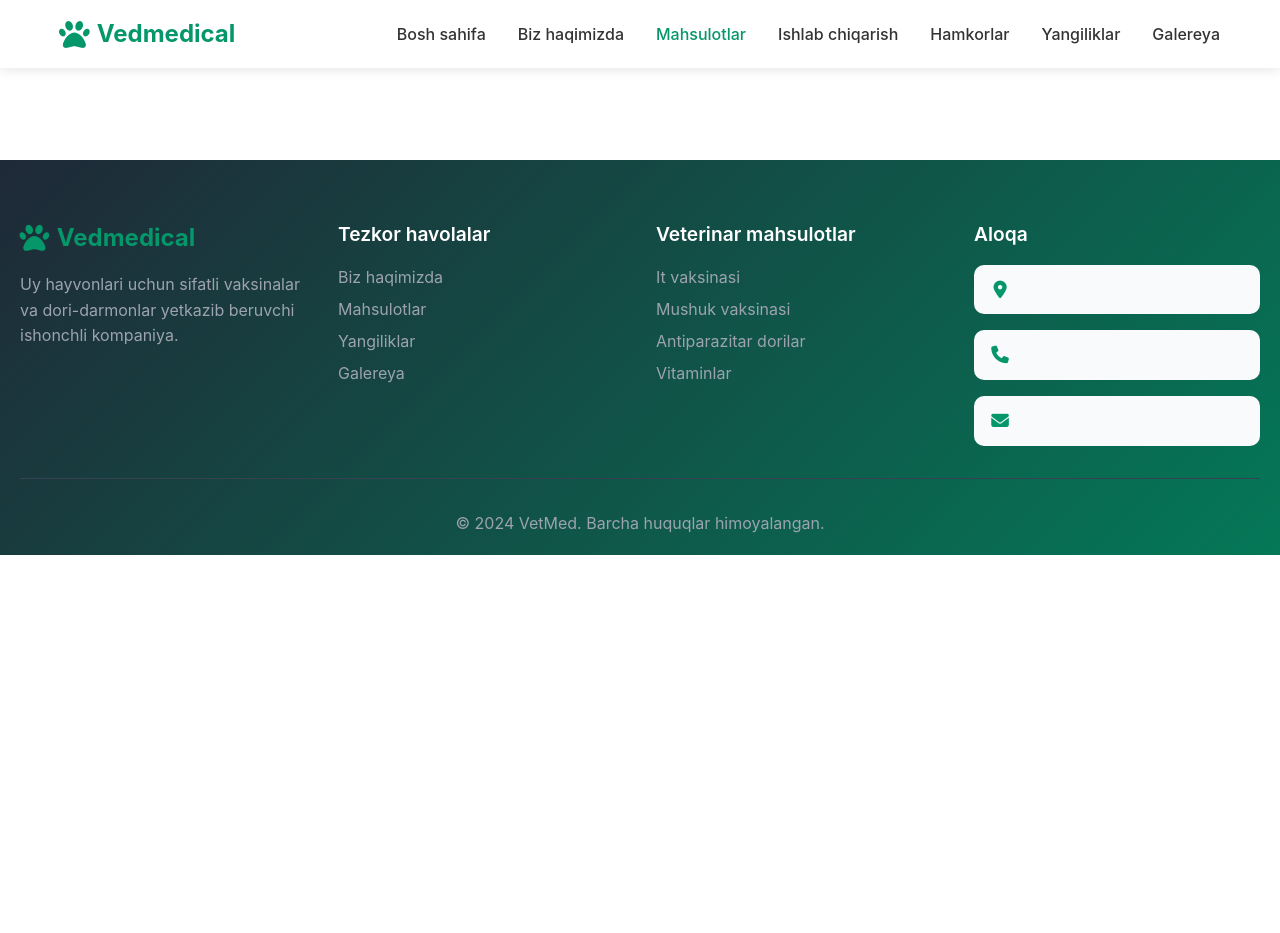
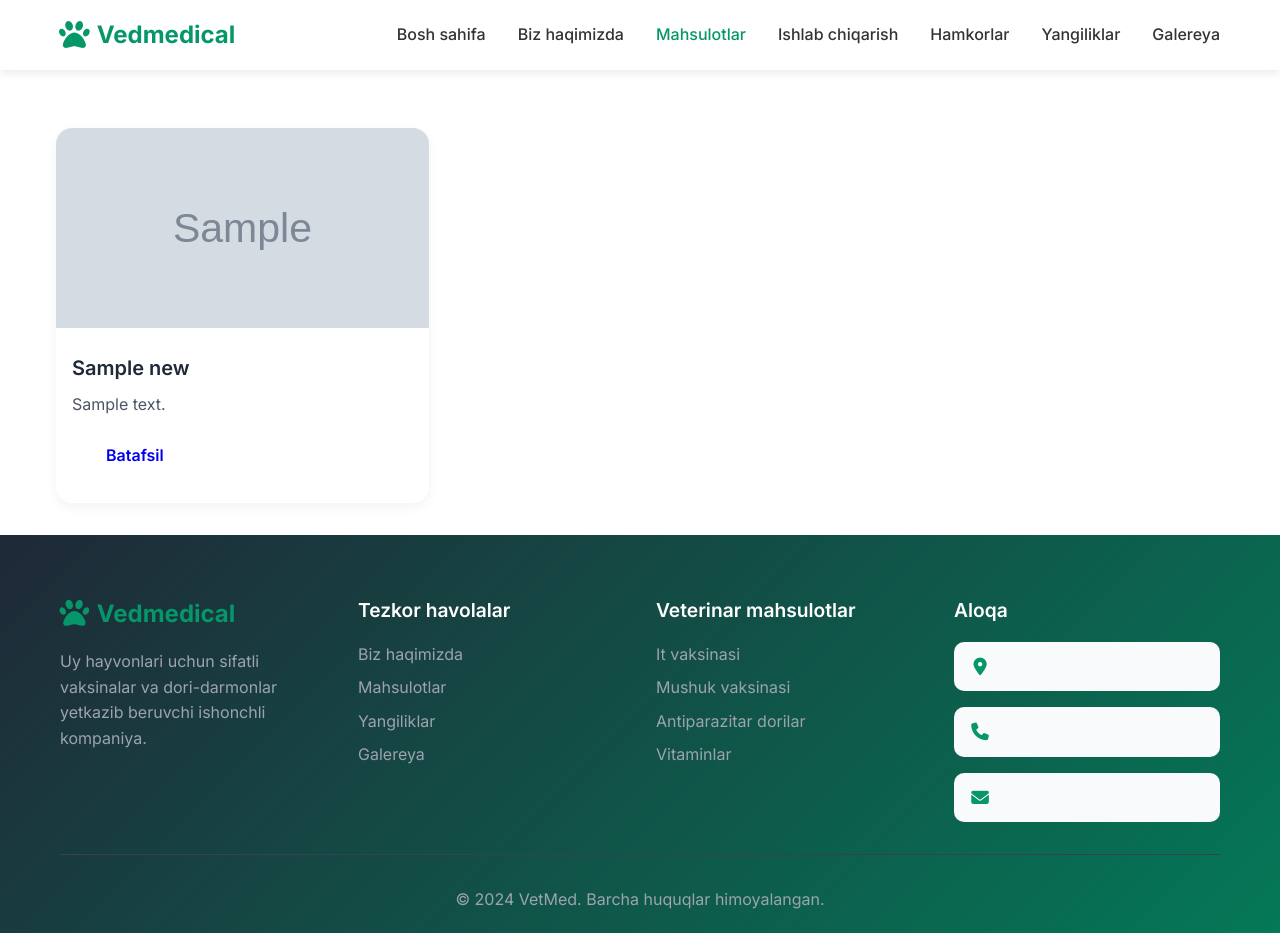
Before and after one commit to xusniddinovk1/vedmedical, a Django app: page /news/ in a window 1280 px wide. Before the commit the page ends 555 px from the top, so only its background shows below. Run offline with Django 5.2, Linux system fonts and the light colour scheme; tables that the repository leaves empty hold one stand-in row (values such as "Sample post"); grey boxes marked "Sample" are stand-in pictures; some libraries are stand-ins or nearby versions.

Commit message:
initial commit

```diff
--- a/medical/urls.py
+++ b/medical/urls.py
@@ -9,5 +9,6 @@ urlpatterns = [
     path("galleries/", views.gallery_page, name="gallery"),
     path("products/", views.product_list, name="products"),
     path("product/<int:pk>/", views.product_detail, name="product_detail"),
-    path("news/", views.news_list, name="news"),
+    path('news/', views.news_page, name='news'),
+    path('news/<int:id>/', views.news_detail, name='news_detail'),
 ]
--- a/medical/views.py
+++ b/medical/views.py
@@ -90,6 +90,17 @@ def product_detail(request, pk):
     })
 
 
-def news_list(request):
-    news = News.objects.all().order_by("-date")
-    return render(request, "medical/news.html", {"news_list": news})
+def news_page(request):
+    educations = News.objects.all()
+    ctx = {
+        "educations": educations
+    }
+    return render(request, 'medical/news.html', ctx)
+
+
+def news_detail(request, id):
+    education = get_object_or_404(News, pk=id)
+    ctx = {
+        'education': education
+    }
+    return render(request, 'medical/news_detail.html', ctx)
--- a/static/medical/css/style.css
+++ b/static/medical/css/style.css
@@ -3105,22 +3105,21 @@ body {
   margin: 0.5rem 0;
 }
 
-.btn {
-  background-color: #000;
-  color: #fff;
-  padding: 0.5rem 1rem;
-  border-radius: 0.5rem;
-  display: inline-block;
-  margin-top: 0.5rem;
-  transition: background-color 0.3s ease, color 0.3s ease, border 0.3s ease;
-  border: none;
-  cursor: pointer;
-}
-
-.btn:hover {
-  background-color: #fff;
-  color: #000;
-  border: 1px solid black;
+.btn1 {
+    display: inline-flex;
+    align-items: center;
+    padding: 1rem 2rem;
+    text-decoration: none;
+    border-radius: 50px;
+    font-weight: 600;
+    transition: all 0.3s ease;
+    border: 2px solid transparent;
+}
+
+.btn1:hover {
+    background: #f8fafc;
+    transform: translateY(-2px);
+    box-shadow: 0 10px 25px rgba(0,0,0,0.2);
 }
 
 /* === Modal === */
--- a/templates/medical/news.html
+++ b/templates/medical/news.html
@@ -1,16 +1,16 @@
 <!DOCTYPE html>
-{% load static %} {% load humanize %}
-<html lang="en">
+{% load static %}
+{% load humanize %}
+<html lang="uz">
 <head>
-    <meta charset="UTF-8"/>
-    <meta name="viewport" content="width=device-width, initial-scale=1.0"/>
-    <link rel="stylesheet" href="{% static 'medical/css/style.css' %}"/>
-    <script
-            src="https://kit.fontawesome.com/5974a913f2.js"
-            crossorigin="anonymous"
-    ></script>
-    <script src="https://cdn.tailwindcss.com"></script>
-    <title>O'quv bo'limi</title>
+    <meta charset="UTF-8">
+    <meta name="viewport" content="width=device-width, initial-scale=1.0">
+    <title>Vedmedical - Uy hayvonlari uchun vaksinalar va dori-darmonlar</title>
+    <link rel="stylesheet" href="{% static 'medical/css/style.css' %}">
+    <link rel="preconnect" href="https://fonts.googleapis.com">
+    <link rel="preconnect" href="https://fonts.gstatic.com" crossorigin>
+    <link href="https://fonts.googleapis.com/css2?family=Inter:wght@300;400;500;600;700&display=swap" rel="stylesheet">
+    <link rel="stylesheet" href="https://cdnjs.cloudflare.com/ajax/libs/font-awesome/6.4.0/css/all.min.css">
 </head>
 <body>
 <!-- ======================= Header ======================= -->
@@ -57,15 +57,15 @@
     <div class="card-container">
         {% for education in educations %}
         <div class="card">
-            <a href="{% url 'uz:oquvbolim_sahifa' education.id %}">
+            <a href="{% url 'news_detail' education.id %}">
                 <img src="{{ education.image.url }}" alt="Camp Image"/>
             </a>
             <div class="card-content">
                 <h2 class="card-title">{{ education.title|truncatechars:30 }}</h2>
                 <p class="card-description">
-                    {{ education.description|truncatechars:40 }}
+                    {{ education.content|truncatechars:40 }}
                 </p>
-                <a href="{% url 'uz:oquvbolim_sahifa' education.id %}" class="btn"
+                <a href="{% url 'news_detail' education.id %}" class="btn1"
                 >Batafsil</a
                 >
             </div>
```
Also changed, not shown: templates/medical/news_detail.html (+10 -12 lines), media/news/logo.png (added).
